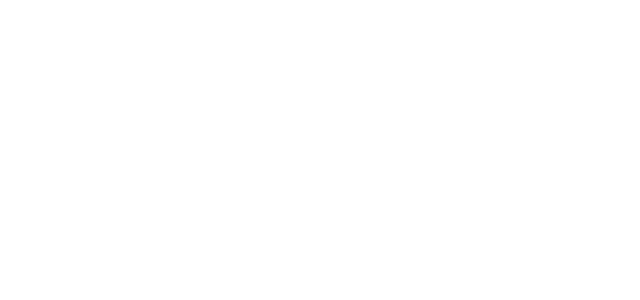
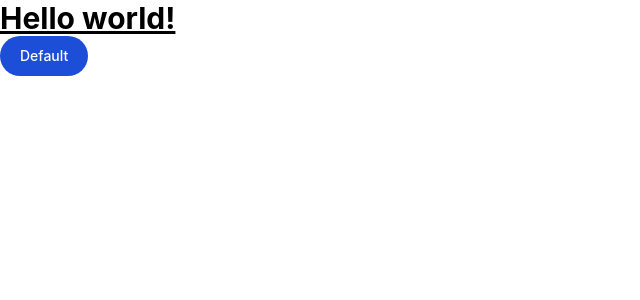
Before and after one commit to AliQumail/CrypSimulator, a React (Create React App) app in the folder client/: page / in a window 1280 px wide. Before the commit this address had no page. Shown: the top 300 px of the page, without its empty margins (0-640 px from the left). Built offline with nearby package versions, Linux system fonts and the light colour scheme; the HTML template or start-up script is replaced by a standard one.

Commit message:
FEAT - Added Tailwindcss

```diff
--- a/client/package.json
+++ b/client/package.json
@@ -42,5 +42,8 @@
       "last 1 firefox version",
       "last 1 safari version"
     ]
+  },
+  "devDependencies": {
+    "tailwindcss": "^3.4.4"
   }
 }
--- a/client/src/App.tsx
+++ b/client/src/App.tsx
@@ -11,6 +11,14 @@ function App() {
           <Route path="/dashboard" element={<Dashboard/>} />
         </Routes>
       </BrowserRouter>
+
+      <h1 className="text-3xl font-bold underline">
+        Hello world!
+       </h1>
+
+<button type="button" className="text-white bg-blue-700 hover:bg-blue-800 focus:outline-none focus:ring-4 focus:ring-blue-300 font-medium rounded-full text-sm px-5 py-2.5 text-center me-2 mb-2 dark:bg-blue-600 dark:hover:bg-blue-700 dark:focus:ring-blue-800">Default</button>
+
+
     </div>
   );
 }
--- a/client/src/index.css
+++ b/client/src/index.css
@@ -1,3 +1,7 @@
+@tailwind base;
+@tailwind components;
+@tailwind utilities;
+
 body {
   margin: 0;
   font-family: -apple-system, BlinkMacSystemFont, 'Segoe UI', 'Roboto', 'Oxygen',
--- /dev/null
+++ b/client/tailwind.config.js
@@ -0,0 +1,10 @@
+/** @type {import('tailwindcss').Config} */
+module.exports = {
+  content: [
+    "./src/**/*.{js,jsx,ts,tsx}",
+  ],
+  theme: {
+    extend: {},
+  },
+  plugins: [],
+}
```
Also changed, not shown: 1 other file (tests, documents, lock files or other folders).
